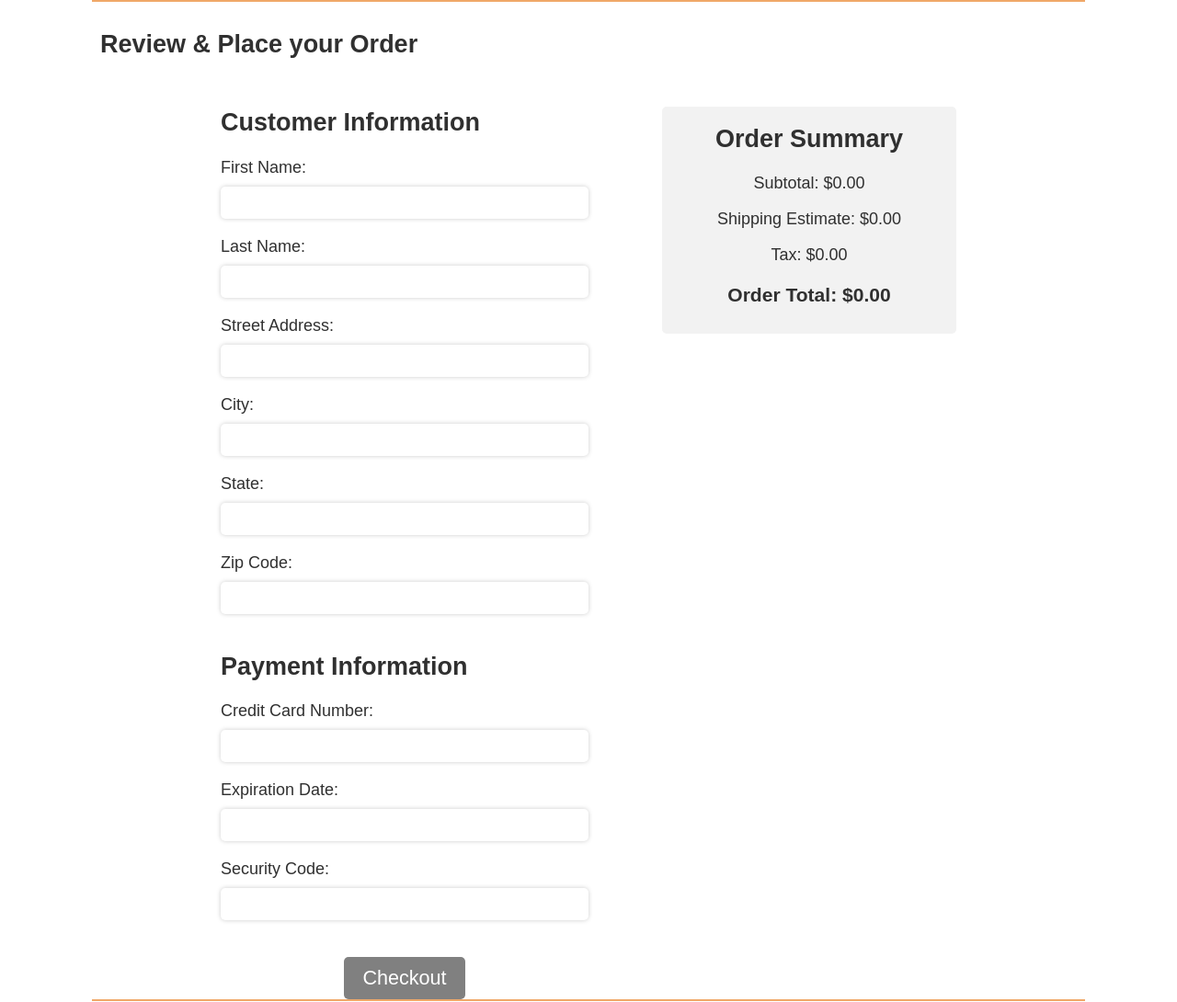
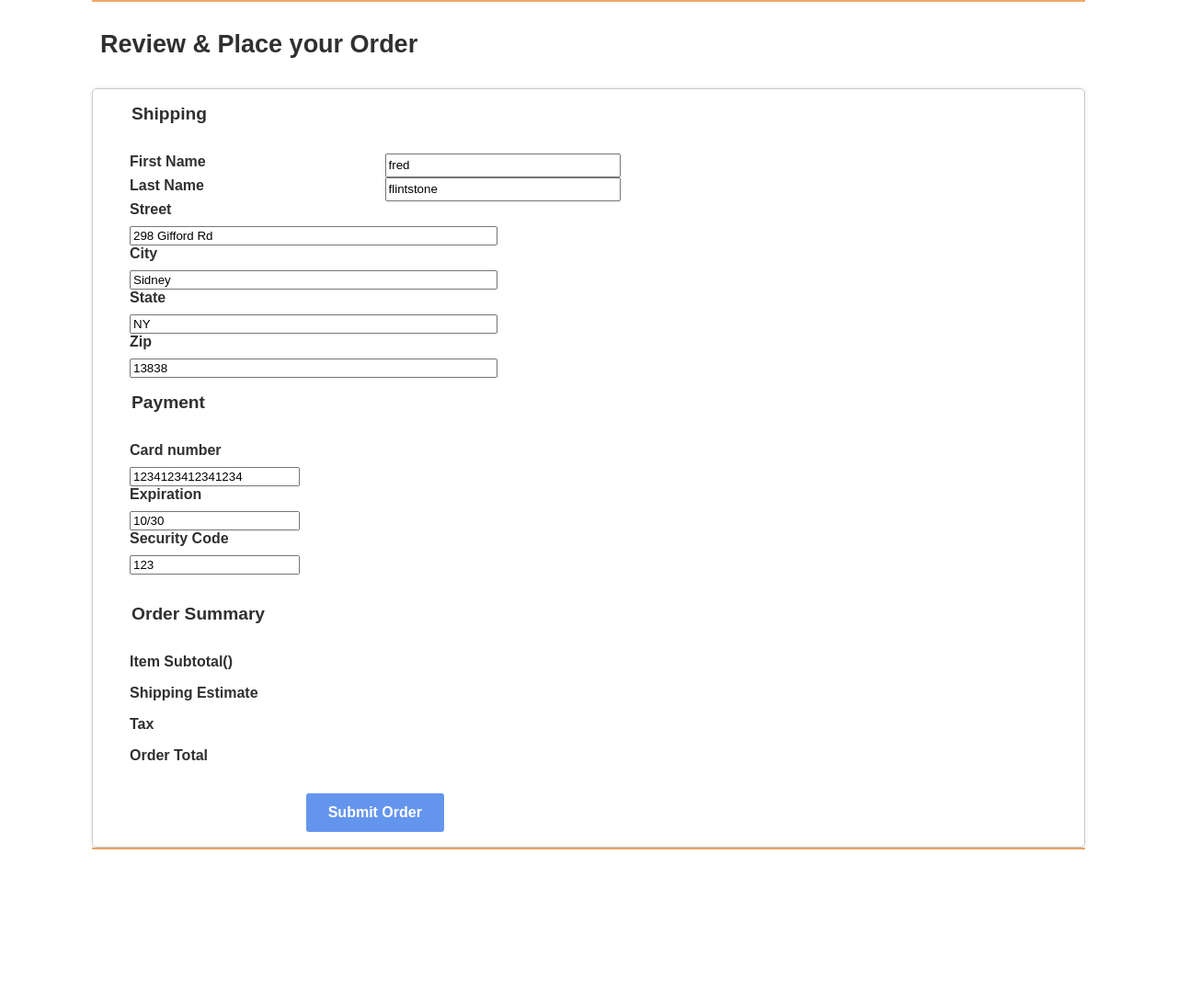
Before and after one commit to picker807/Sleep-Outside, a website: page src/checkout/index.html in a window 1280 px wide. Shown: the whole page at 92% size. After the commit the page ends 953 px from the top, so only its background shows below. Drawn offline with Linux system fonts and the light colour scheme; files that its build step writes are made by us from their sources.

Commit message:
continued with checkout
Checkout doesn't work. Looks like all the elements are there. requires some troubleshooting.

```diff
--- a/src/checkout/index.html
+++ b/src/checkout/index.html
@@ -8,7 +8,7 @@
 
     <title>Sleep Outside | Checkout</title>
 
-    <link rel="stylesheet" href="css/style.css" />
+    <link rel="stylesheet" href="../css/style.css" />
   </head>
 
   <body>
@@ -20,50 +20,66 @@
       <section class="products">
         <h2>Review & Place your Order</h2>
       </section>
-      <div class="container">
-        <div class="form-container">
-          <form id="checkout-form">
-            <h2>Customer Information</h2>
-            <label for="first-name">First Name:</label>
-            <input type="text" id="first-name" required>
-
-            <label for="last-name">Last Name:</label>
-            <input type="text" id="last-name" required>
-
-            <label for="street-address">Street Address:</label>
-            <input type="text" id="street-address" required>
-
-            <label for="city">City:</label>
-            <input type="text" id="city" required>
-
-            <label for="state">State:</label>
-            <input type="text" id="state" required>
-
-            <label for="zip-code">Zip Code:</label>
-            <input type="text" id="zip-code" required>
-
-            <h2>Payment Information</h2>
-            <label for="credit-card-number">Credit Card Number:</label>
-            <input type="text" id="credit-card-number" required>
-
-            <label for="expiration-date">Expiration Date:</label>
-            <input type="text" id="expiration-date" required>
-
-            <label for="security-code">Security Code:</label>
-            <input type="text" id="security-code" required>
-
-            <button type="submit" id="checkout-btn" disabled>Checkout</button>
-          </form>
-        </div>
-
-        <div class="order-summary">
-          <h2>Order Summary</h2>
-          <p>Subtotal: $0.00</p>
-          <p>Shipping Estimate: $0.00</p>
-          <p>Tax: $0.00</p>
-          <h3>Order Total: $0.00</h3>
-        </div>
+      <section class="checkout-form">
+        <form name="checkout">
+          <fieldset>
+            <legend>Shipping</legend>
+            <div class="checkout__name">
+              <label for="fname">First Name</label>
+              <input name="fname" value="fred" required />
+              <label for="lname">Last Name</label>
+              <input name="lname" value="flintstone" required />
+            </div>
+            <div class="checkout__address">
+              <label for="street">Street</label>
+              <input name="street" value="298 Gifford Rd" required />
+              <label for="city">City</label>
+              <input name="city" value="Sidney" required />
+              <label for="state">State</label>
+              <input name="state" value="NY" required />
+              <label for="zip">Zip</label>
+              <input name="zip" id="zip" value="13838" required />
+            </div>
+          </fieldset>
+          <fieldset>
+            <legend>Payment</legend>
+            <div class="checkout__card">
+              <label for="cardNumber">Card number</label>
+              <input name="cardNumber" value="1234123412341234" required />
+              <label for="expiration">Expiration</label>
+              <input name="expiration" value="10/30" required />
+              <label for="code">Security Code</label>
+              <input name="code" value="123" required />
+            </div>
+          </fieldset>
+          <fieldset class="checkout-summary">
+            <legend>Order Summary</legend>
+            <ul>
+              <li>
+                <label for="cartTotal"
+                  >Item Subtotal(<span id="num-items"></span>)</label
+                >
+                <p name="cartTotal" id="cartTotal"></p>
+              </li>
+              <li>
+                <label for="shipping">Shipping Estimate</label>
+                <p id="shipping"></p>
+              </li>
+              <li>
+                <label for="tax">Tax</label>
+                <p id="tax"></p>
+              </li>
+              <li>
+                <label for="orderTotal"><b>Order Total</b></label>
+                <p id="orderTotal"></p>
+              </li>
+            </ul>
+          </fieldset>
+      <div class="checkout-button-container">
+        <button id="checkoutSubmit" type="submit">Submit Order</button>
       </div>
+    </form>
+  </section>
     </main>
 
     <footer id="main-footer"></footer>
--- a/src/css/style.css
+++ b/src/css/style.css
@@ -571,65 +571,112 @@ display: inline-block;
 /*End Checkout Button*/
 
 /*Checkout Page*/
-.container {
+.checkout-form {
   display: flex;
-  flex-direction: row;
+  flex-wrap: wrap;
   justify-content: space-between;
-  align-items: flex-start;
-  max-width: 800px;
-  margin: 0 auto;
+  padding: 1rem;
+  border: 1px solid #ccc;
+  border-radius: 5px;
+  box-shadow: 0 0 5px rgba(0, 0, 0, 0.1);
 }
 
-.form-container {
-  width: 50%;
+.checkout-form fieldset {
+  margin: 0 0.5rem;
+  padding: 1rem;
+  border: none;
 }
 
-#checkout-form {
-  display: flex;
-  flex-direction: column;
+.checkout-form legend {
+  font-size: 1.2rem;
+  font-weight: bold;
+  margin-bottom: 1rem;
 }
 
-label {
-  margin-bottom: 10px;
+.checkout-form label {
+  display: block;
+  font-size: 1rem;
+  font-weight: bold;
+  margin-bottom: 0.5rem;
 }
 
-input[type="text"] {
-  padding: 10px;
-  border: none;
-  border-radius: 5px;
-  margin-bottom: 20px;
-  box-shadow: 0 0 5px #ccc;
-  outline: none;
+.checkout-form input[type="text"],
+.checkout-form input[type="email"],
+.checkout-form input[type="tel"],
+.checkout-form input[type="number"],
+.checkout-form select {
+  border: 2px solid #ccc;
+  border-radius: 3px;
+  padding: 0.5rem;
+  font-size: 1rem;
+  width: 100%;
+  margin-bottom: 1rem;
 }
 
-button[type="submit"] {
-  padding: 10px 20px;
-  background-color: #4CAF50;
-  color: white;
-  border: none;
-  border-radius: 5px;
-  cursor: pointer;
-  margin-top: 20px;
+.checkout-form input:focus {
+  outline: none;
+  border-color: #6495ed;
 }
 
-button[type="submit"]:disabled {
-  background-color: gray;
-  cursor: default;
+.checkout-form .checkout__name {
+  display: flex;
+  flex-wrap: wrap;
+  justify-content: space-between;
 }
 
-.order-summary {
-  width: 40%;
-  background-color: #f2f2f2;
-  padding: 20px;
-  border-radius: 5px;
-  text-align: center;
-  margin-top: 20px;
+.checkout-form .checkout__name label {
+  width: 48%;
 }
 
-.order-summary h2 {
-  margin-top: 0;
+.checkout-form .checkout__name input {
+  width: 48%;
 }
 
-.order-summary p, .order-summary h3 {
-  margin-bottom: 10px;
+.checkout-form .checkout__address label {
+  width: 22%;
 }
+
+.checkout-form .checkout__address input {
+  width: 75%;
+}
+
+.checkout-form .checkout-summary {
+  flex-basis: 100%;
+  margin-top: 1rem;
+}
+
+.checkout-form .checkout-summary ul {
+  list-style: none;
+  margin: 0;
+  padding: 0;
+}
+
+.checkout-form .checkout-summary ul li {
+  display: flex;
+  justify-content: space-between;
+  margin-bottom: 0.5rem;
+}
+
+.checkout-form .checkout-summary ul li label {
+  font-weight: bold;
+}
+
+.checkout-form .checkout-summary ul li p {
+  margin: 0;
+}
+
+.checkout-form button[type="submit"] {
+  background-color: #6495ed;
+  color: #fff;
+  padding: 0.75rem 1.5rem;
+  border: none;
+  border-radius: 3px;
+  font-size: 1rem;
+  font-weight: bold;
+  cursor: pointer;
+  transition: background-color 0.2s ease-in-out;
+}
+
+.checkout-form button[type="submit"]:hover {
+  background-color: #4169e1;
+}
--- a/src/js/ShoppingCart.mjs
+++ b/src/js/ShoppingCart.mjs
@@ -29,7 +29,7 @@ function makeFooterVisible(cartFooter, numItems) {
     }
   }
   //Calculates the total for items and cost
-  function getTotal(cartItems){
+  export function getTotal(cartItems){
     let totalCost = 0;
     let numItems = 0;
     for (let i = 0; i < cartItems.length; i++) {
@@ -39,7 +39,6 @@ function makeFooterVisible(cartFooter, numItems) {
       numItems += item.quantity;
     }
     return [totalCost, numItems];
-    //renderTotal(numItems, totalCost);
   }
   //Renders the cart total cost and item count
   function renderTotal(numItems, totalCost) {
```
Also changed, not shown: src/js/CheckoutProcess.mjs (+90 -0 lines), src/js/ExternalServices.mjs (renamed from src/js/ProductData.mjs, +11 -1 lines), src/js/checkout.js (+15 -1 lines).
